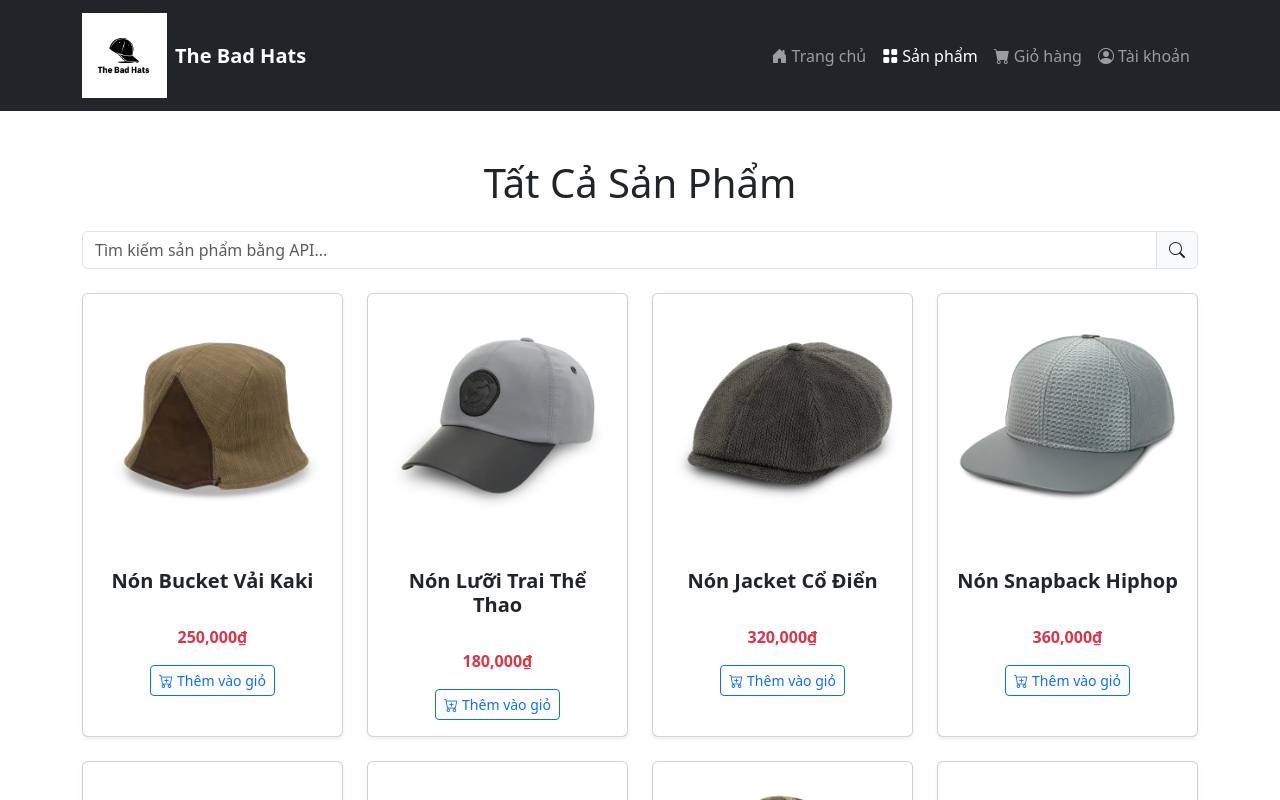
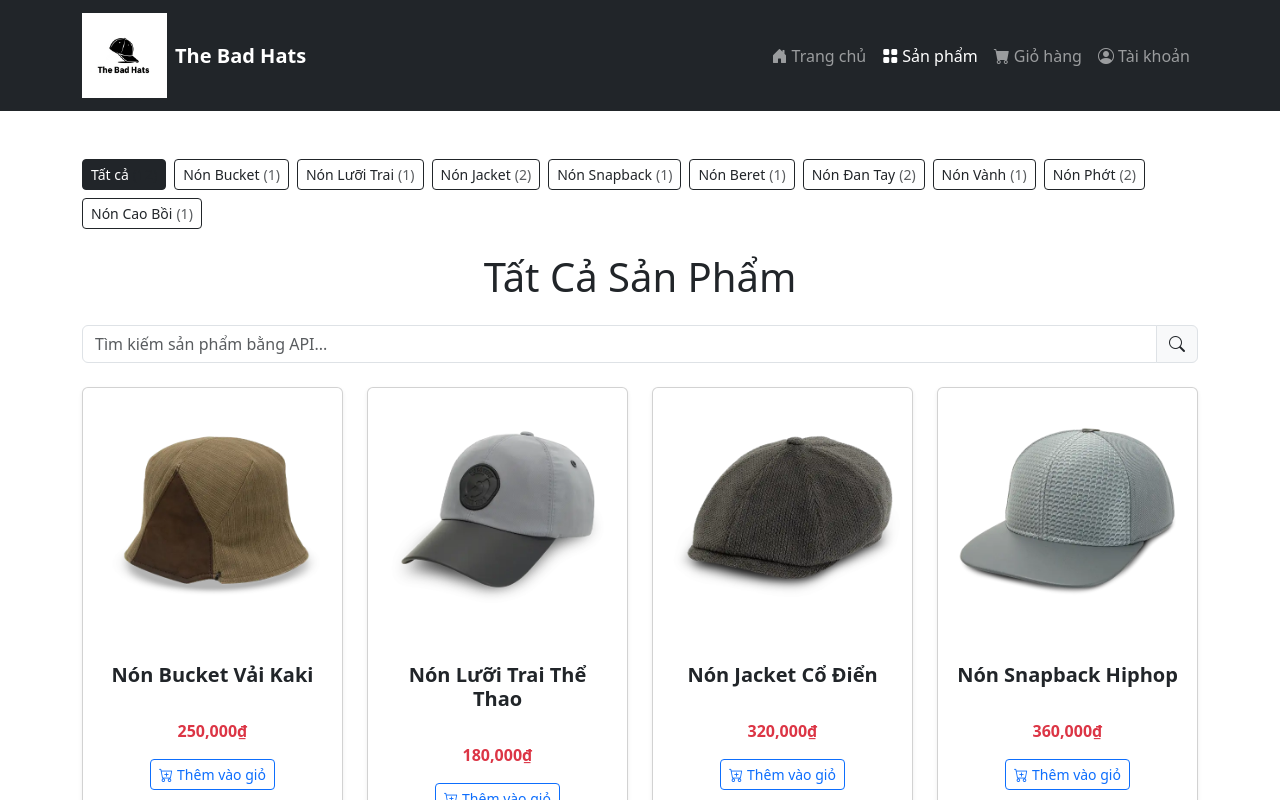
Before and after one commit to ngainhau1/the-bad-hats-react, a React (Create React App) app: page /products in a window 1280 px wide. Shown: the top 800 px of the page. Built offline with nearby package versions, Linux system fonts and the light colour scheme; data requests are answered from the project's data file.

Commit message:
them muc luc

```diff
--- a/db.json
+++ b/db.json
@@ -148,6 +148,13 @@
       "email": "abc@gmail.com",
       "password": "abc",
       "role": "user"
+    },
+    {
+      "id": "ecdf",
+      "fullName": "tester",
+      "email": "test@user.com",
+      "password": "123456",
+      "role": "user"
     }
   ],
   "categories": [
--- a/src/pages/ProductPage.tsx
+++ b/src/pages/ProductPage.tsx
@@ -1,10 +1,24 @@
-import { useState, useEffect } from 'react';
+import { useState, useEffect, useMemo } from 'react';
 import ProductCard from '../components/ProductCard';
 import ProductModal from '../components/ProductModal';
 import { useSelector, useDispatch } from 'react-redux';
 import { AppDispatch, RootState } from '../app/store';
 import { fetchProducts, addProduct, updateProduct, searchProducts } from '../app/slices/ProductSlice';
 import { Product } from '../data/products';
+
+// Danh mục cơ bản theo loại nón
+const CATEGORIES: { key: string; label: string; match: string[] }[] = [
+  { key: 'all', label: 'Tất cả', match: [] },
+  { key: 'bucket', label: 'Nón Bucket', match: ['bucket'] },
+  { key: 'luoichai', label: 'Nón Lưỡi Trai', match: ['luoichai'] },
+  { key: 'jacket', label: 'Nón Jacket', match: ['jacket'] },
+  { key: 'snapback', label: 'Nón Snapback', match: ['snapback'] },
+  { key: 'beret', label: 'Nón Beret', match: ['beret'] },
+  { key: 'dantay', label: 'Nón Đan Tay', match: ['dantay'] },
+  { key: 'vanh', label: 'Nón Vành', match: ['vanh'] },
+  { key: 'phot', label: 'Nón Phớt', match: ['phot'] },
+  { key: 'caoboi', label: 'Nón Cao Bồi', match: ['caoboi'] },
+];
 
 /**
  * Component trang hiển thị danh sách tất cả sản phẩm.
@@ -16,6 +30,29 @@ const ProductPage = () => {
   const dispatch = useDispatch<AppDispatch>();
   const { items: products, status, error } = useSelector((state: RootState) => state.products);
   const { currentUser } = useSelector((state: RootState) => state.auth);
+  const [activeCategory, setActiveCategory] = useState<string>('all');
+
+  // Suy luận danh mục dựa trên tên/ảnh sản phẩm
+  const detectCategory = (p: Product): string => {
+    const text = `${p.name ?? ''} ${p.image ?? ''}`.toLowerCase();
+    for (const c of CATEGORIES) {
+      if (c.key === 'all') continue;
+      if (c.match.some((m) => text.includes(m))) return c.key;
+    }
+    return 'other';
+  };
+
+  // Đếm số lượng theo danh mục hiện có
+  const categoryCounts = useMemo(() => {
+    const counts: Record<string, number> = {};
+    for (const c of CATEGORIES) counts[c.key] = 0;
+    for (const p of products) {
+      const k = detectCategory(p);
+      if (counts[k] !== undefined) counts[k]++;
+    }
+    counts['all'] = products.length;
+    return counts;
+  }, [products]);
 
   // State cục bộ để quản lý các yếu tố giao diện của riêng trang này
   const [searchTerm, setSearchTerm] = useState(''); // Lưu trữ nội dung trong ô tìm kiếm
@@ -78,7 +115,8 @@ const ProductPage = () => {
 
     if (products.length > 0) {
       // Lặp qua mảng `products` (kết quả từ API) và render ProductCard
-      return products.map(p => (
+      const filtered = activeCategory === 'all' ? products : products.filter((p) => detectCategory(p) === activeCategory);
+      return filtered.map(p => (
         <ProductCard
           key={p.id}
           product={p}
@@ -92,6 +130,22 @@ const ProductPage = () => {
 
   return (
     <div className="container my-5">
+      {/* Danh mục (lọc nhanh theo loại nón) */}
+      <div className="mb-4">
+        <div className="d-flex flex-wrap gap-2">
+          {CATEGORIES.map((c) => (
+            <button
+              key={c.key}
+              type="button"
+              className={`btn btn-sm ${activeCategory === c.key ? 'btn-dark' : 'btn-outline-dark'}`}
+              onClick={() => setActiveCategory(c.key)}
+            >
+              {c.label}
+              <span className="ms-1 text-muted">({categoryCounts[c.key] ?? 0})</span>
+            </button>
+          ))}
+        </div>
+      </div>
       <h1 className="text-center mb-4">Tất Cả Sản Phẩm</h1>
 
       {/* Nút "Thêm sản phẩm mới" chỉ hiển thị khi admin đăng nhập */}
```
